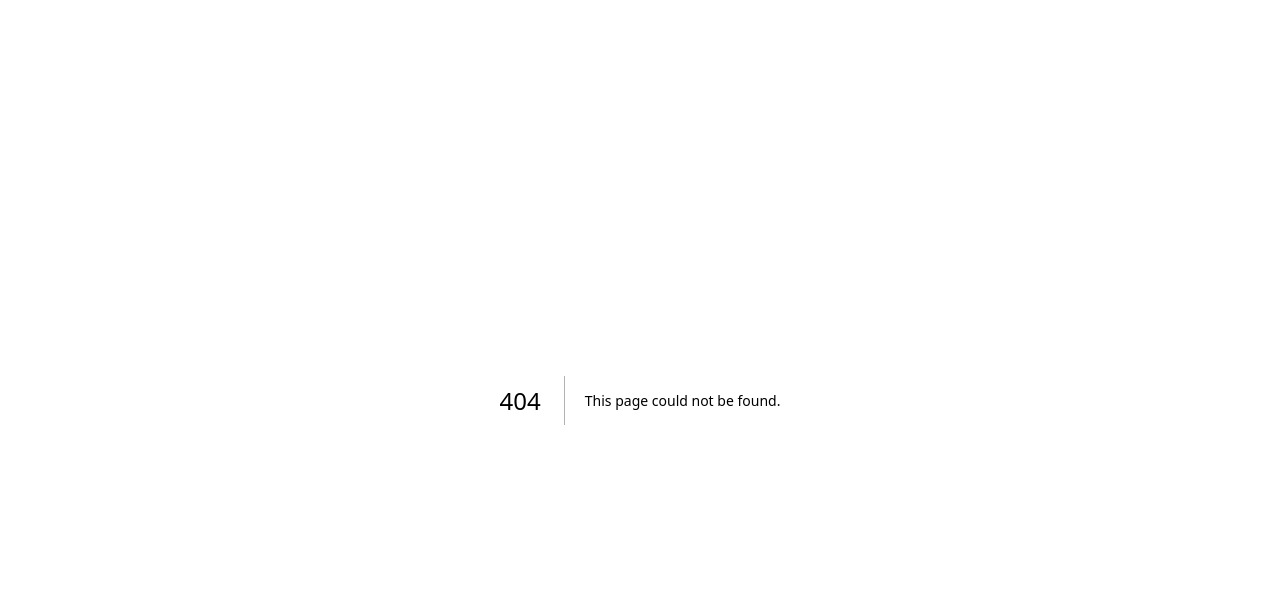
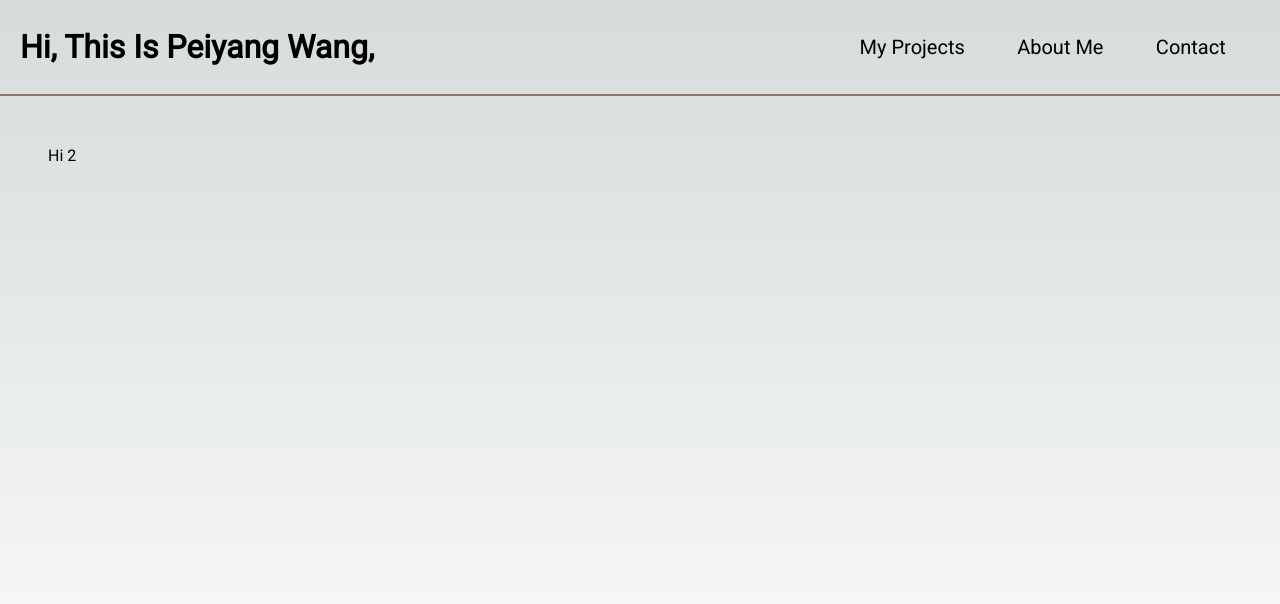
Before and after one commit to Plukewang/portfolio, a Next.js app: page /aboutme in a window 1280 px wide. Before the commit this address had no page. Shown: the top 604 px of the page. Built offline with nearby package versions, Linux system fonts and the light colour scheme.

Commit message:
add new folders for each link and ui/styles

```diff
--- /dev/null
+++ b/app/aboutme/layout.tsx
@@ -0,0 +1,11 @@
+import Navbar from "../ui/navbar"
+import NavBarLinks from "../ui/navBarLinks"
+export default function Layout({ children }: { children: React.ReactNode }) {
+    return (
+      <div className="flex h-screen flex-col md:overflow-hidden">
+        <Navbar/>
+        <div className="flex-grow p-6 md:overflow-y-auto md:p-12">{children}</div>
+        <NavBarLinks top = {false}/>
+      </div>
+    );
+  }
--- /dev/null
+++ b/app/aboutme/page.tsx
@@ -0,0 +1,9 @@
+
+
+export default function Projects(){
+    return (
+        <div>
+            <h1>Hi 2</h1>
+        </div>
+    )
+}
--- /dev/null
+++ b/app/contact/layout.tsx
@@ -0,0 +1,11 @@
+import Navbar from "../ui/navbar"
+import NavBarLinks from "../ui/navBarLinks"
+export default function Layout({ children }: { children: React.ReactNode }) {
+    return (
+      <div className="flex h-screen flex-col md:overflow-hidden">
+        <Navbar/>
+        <div className="flex-grow p-6 md:overflow-y-auto md:p-12">{children}</div>
+        <NavBarLinks top = {false}/>
+      </div>
+    );
+  }
--- /dev/null
+++ b/app/contact/page.tsx
@@ -0,0 +1,9 @@
+
+
+export default function Projects(){
+    return (
+        <div>
+            <h1>H3</h1>
+        </div>
+    )
+}
--- /dev/null
+++ b/app/projects/layout.tsx
@@ -0,0 +1,11 @@
+import Navbar from "../ui/navbar"
+import NavBarLinks from "../ui/navBarLinks"
+export default function Layout({ children }: { children: React.ReactNode }) {
+    return (
+      <div className="flex h-screen flex-col md:overflow-hidden">
+        <Navbar/>
+        <div className="flex-grow p-6 md:overflow-y-auto md:p-12">{children}</div>
+        <NavBarLinks top = {false}/>
+      </div>
+    );
+  }
--- /dev/null
+++ b/app/projects/page.tsx
@@ -0,0 +1,9 @@
+
+
+export default function Projects(){
+    return (
+        <div>
+            <h1>Hi</h1>
+        </div>
+    )
+}
--- /dev/null
+++ b/app/ui/cover.tsx
@@ -0,0 +1,39 @@
+import Image from "next/image";
+import avatar from "../../public/icons/avatar.png";
+import Link from "next/link";
+
+export default function Cover(){
+    return(
+        <div className="w-full h-1/2 flex flex-col align-center justify-center text-center">
+
+            <div className="flex flex-row justify-center mx-2">
+            <Image src={avatar}
+                width={180}
+                height={180}
+                alt="placeholder avatar icon"
+                className="rounded-full flex flex-row justify-center bg-[#D9D9D9]"
+            />
+            </div>
+
+
+            <h1 className="max-md:w-full lg:my-7 text-[32px] md:text-[64px] mx-2">
+                Hi, This Is Peiyang Wang,
+            </h1>
+
+            <h2 className="max-md:mx-2 lg:my-2 text-[20px]">
+                I’m a full-stack developer with focus on React and Node.js
+            </h2>
+
+            <div className="flex flex-row justify-center ">
+                <Link
+                    key={"Learn more"}
+                    href={'/projects'}
+                    className="text-[24px] border-2 my-3 p-2 rounded-xl highlight"
+                >
+                    <p >{"Learn More"}</p>
+                </Link>
+            </div>
+
+        </div>
+    )
+}
--- /dev/null
+++ b/app/ui/navBarLinks.tsx
@@ -0,0 +1,50 @@
+import Link from "next/link";
+import clsx from "clsx";
+
+interface navLinkBarsProps{
+    top: boolean
+}
+
+export default function NavBarLinks({top}:navLinkBarsProps){
+    let shown = clsx("sticky flex-row lg:w-1/3 links text-center",
+        {
+            "lg:flex hidden": top===true,
+            "lg:hidden flex": top===false,
+        }
+    );
+
+    let position = clsx();
+
+    return (<div className={shown}>
+        <Link
+            key={"My Projects"}
+            href={'/projects'}
+            className="text-[20px] my-3 p-2"
+        >
+            <h2>
+                My Projects
+            </h2>
+        </Link>
+
+        <Link
+            key={"About Me"}
+            href={'/aboutme'}
+            className="text-[20px] my-3 p-2"
+        >
+            <h2>
+                About Me
+            </h2>
+        </Link>
+
+        <Link
+            key={"Contact"}
+            href={'/contact'}
+            className="text-[20px] my-3 p-2"
+        >
+            <h2>
+                Contact
+            </h2>
+        </Link>
+
+    </div>)
+}
--- /dev/null
+++ b/app/ui/navbar.tsx
@@ -0,0 +1,17 @@
+import "../../public/styles/nav.css"
+import NavBarLinks from "./navBarLinks"
+
+export default function Navbar(){
+    return (
+        <div className=" w-full p-3 flex lg:flex-row flex-col justify-between items-center lg:border-b-2  navbar">
+
+            <h1 className="flex flex-row items-center h-full mx-2 font-bold text-[32px]">
+                Hi, This Is Peiyang Wang,
+            </h1>
+
+
+                <NavBarLinks top/>
+
+        </div>
+    )
+}
--- /dev/null
+++ b/public/styles/nav.css
@@ -0,0 +1,22 @@
+.navbar{
+    min-height: 50px;
+    border-color: #8B786D;
+    text-align: center;
+
+    position: -webkit-sticky;
+    top: 0;
+
+    >*{
+        align-items: center;
+        margin-left: 1rem;
+        margin-right: 1rem;
+        min-height: 50px;
+    }
+}
+
+
+.links{
+    justify-content: space-around;
+    position: sticky;
+    bottom: 0;
+}
```
